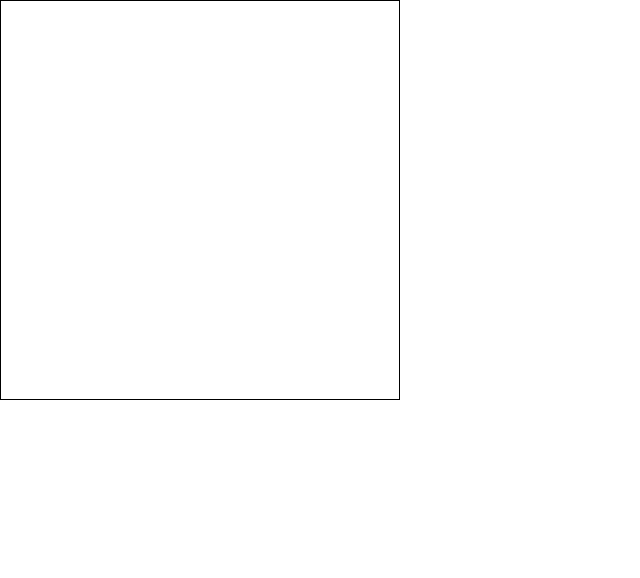
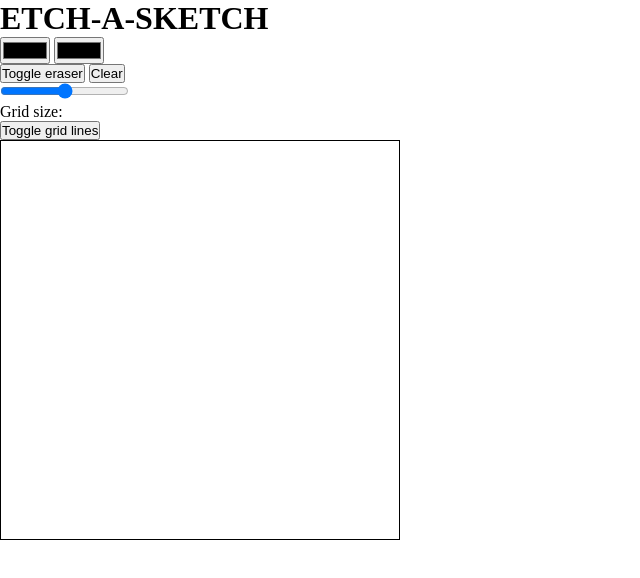
Before and after one commit to jaqubowsky/etch-a-sketch, a plain HTML site: page index.html in a window 1280 px wide. Shown: the whole page, without its empty margins (0-640 px from the left). Drawn offline with Linux system fonts and the light colour scheme.

Commit message:
Add menu

```diff
--- a/index.html
+++ b/index.html
@@ -8,10 +8,32 @@
     <title>Etch a sketch</title>
   </head>
   <body>
-    <main class="container">
-      <div class="cont-menu"></div>
-      <div class="draw-area"></div>
-    </main>
+    <div class="wrapper">
+      <header class="header">
+        <h1 class="title">ETCH-A-SKETCH</h1>
+      </header>
+      <div class="container-left">
+        <div class="controls">
+          <div class="color-select">
+            <input class="color-selector" type="color" />
+            <input class="background-color-selector" type="color" />
+          </div>
+          <div class="erase-section">
+            <button class="eraser-btn btn">Toggle eraser</button>
+            <button class="erase-btn btn">Clear</button>
+          </div>
+          <div class="grid-size">
+            <input type="range" min="1" max="64" />
+            <p>Grid size: <span class="grid-size-el"></span></p>
+            <button class="grid-line-el btn">Toggle grid lines</button>
+          </div>
+        </div>
+      </div>
+      <div class="container-right">
+        <div class="cont-menu"></div>
+        <div class="draw-area"></div>
+      </div>
+    </div>
     <footer class="footer"></footer>
     <script src="script.js"></script>
   </body>
```
